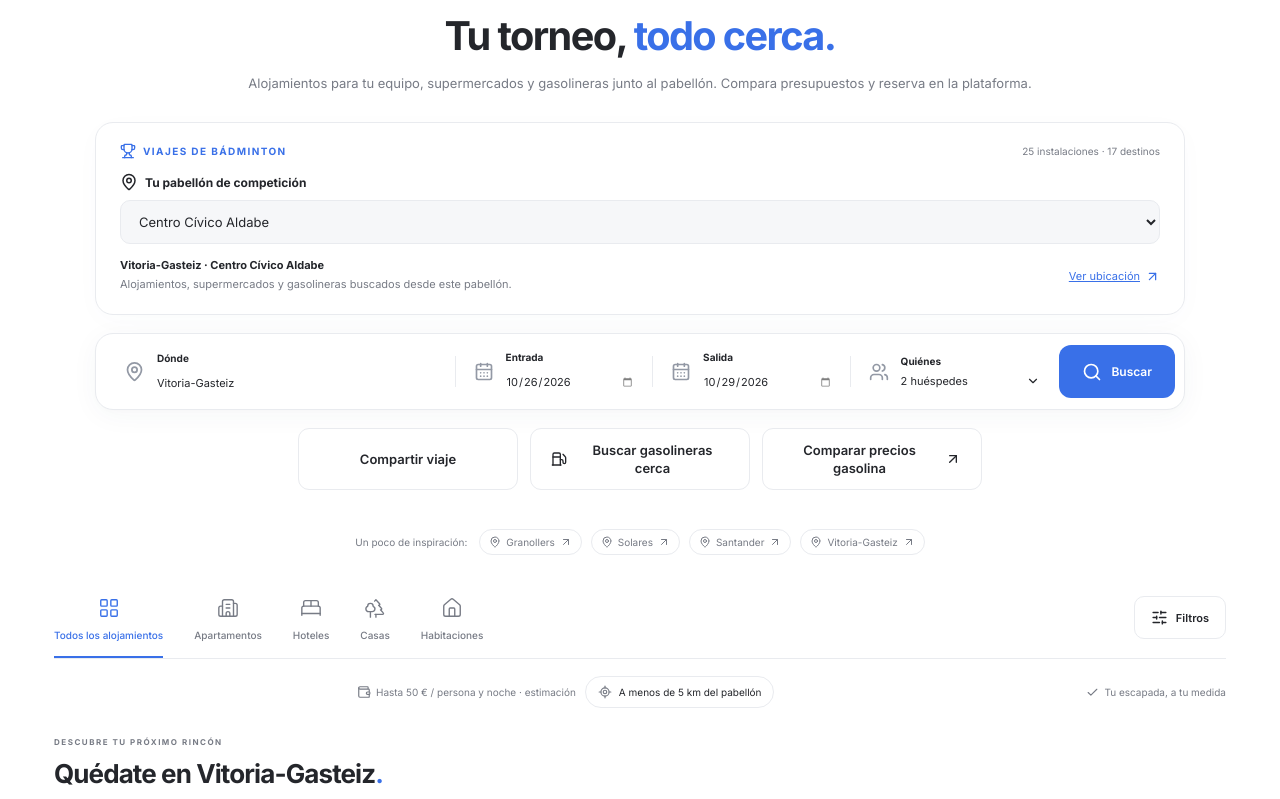
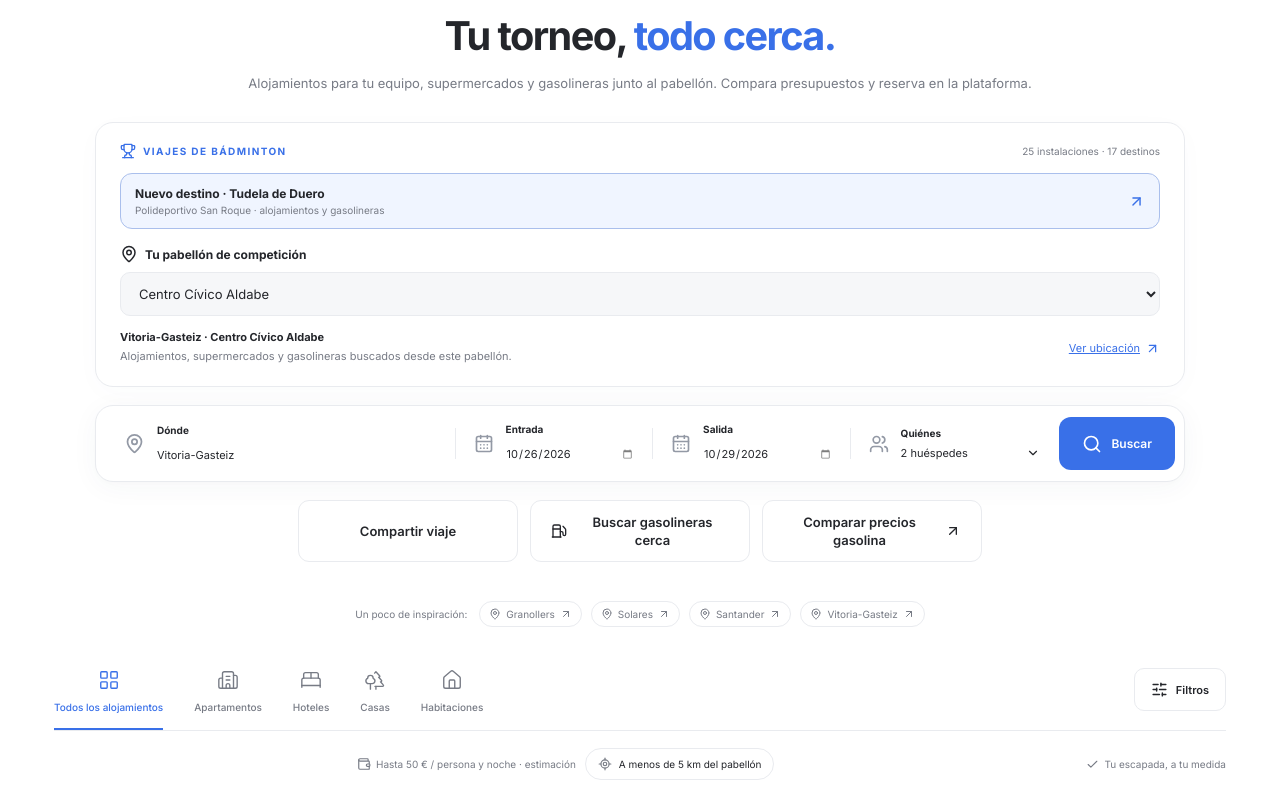
Before and after one commit to Pablo06Casta/PABLO-APP, a React (Vite) app: page / in a window 1280 px wide. Shown: the part 1000-1799 px from the top of the page. Built offline with nearby package versions, Linux system fonts and the light colour scheme.

Commit message:
Destaca Tudela de Duero en la portada

```diff
--- a/src/App.css
+++ b/src/App.css
@@ -3714,6 +3714,39 @@
   font-weight: 700;
   letter-spacing: 1.4px;
 }
+.venue-featured {
+  width: 100%;
+  display: flex;
+  align-items: center;
+  justify-content: space-between;
+  gap: 12px;
+  margin: 0 0 16px;
+  padding: 12px 14px;
+  border: 1px solid color-mix(in srgb, var(--accent) 36%, var(--line));
+  border-radius: 12px;
+  background: var(--accent-soft);
+  color: var(--text);
+  text-align: left;
+}
+.venue-featured:hover {
+  border-color: var(--accent);
+  color: var(--accent);
+}
+.venue-featured span {
+  display: grid;
+  gap: 3px;
+}
+.venue-featured strong {
+  font-size: 12px;
+}
+.venue-featured small {
+  color: var(--muted);
+  font-size: 10px;
+}
+.venue-featured > svg {
+  flex-shrink: 0;
+  color: var(--accent);
+}
 .venue-picker > label {
   display: flex;
   align-items: center;
--- a/src/components/VenuePicker.tsx
+++ b/src/components/VenuePicker.tsx
@@ -9,6 +9,7 @@ export function VenuePicker({
   onSelect: (venue: Venue) => void;
 }) {
   const cities = [...new Set(venues.map((v) => v.city))];
+  const tudelaVenue = venues.find((venue) => venue.id === "tudela-san-roque");
   return (
     <section className="venue-picker" aria-label="Pabellones de bádminton">
       <div className="venue-picker-heading">
@@ -19,6 +20,19 @@ export function VenuePicker({
           {venues.length} instalaciones · {cities.length} destinos
         </span>
       </div>
+      {tudelaVenue && search.venue?.id !== tudelaVenue.id && (
+        <button
+          type="button"
+          className="venue-featured"
+          onClick={() => onSelect(tudelaVenue)}
+        >
+          <span>
+            <strong>Nuevo destino · Tudela de Duero</strong>
+            <small>Polideportivo San Roque · alojamientos y gasolineras</small>
+          </span>
+          <ArrowUpRight size={17} />
+        </button>
+      )}
       <label htmlFor="venue-select">
         <MapPin size={18} /> Tu pabellón de competición
       </label>
```
